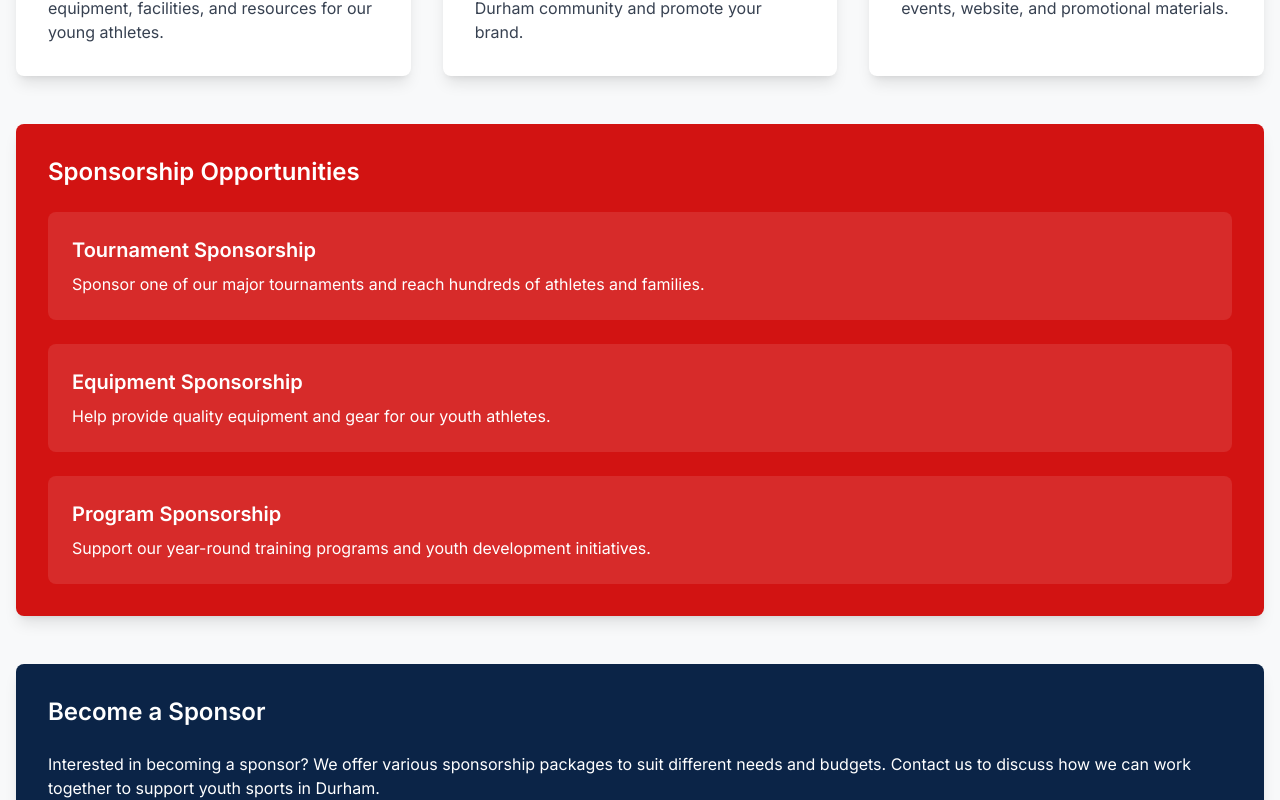
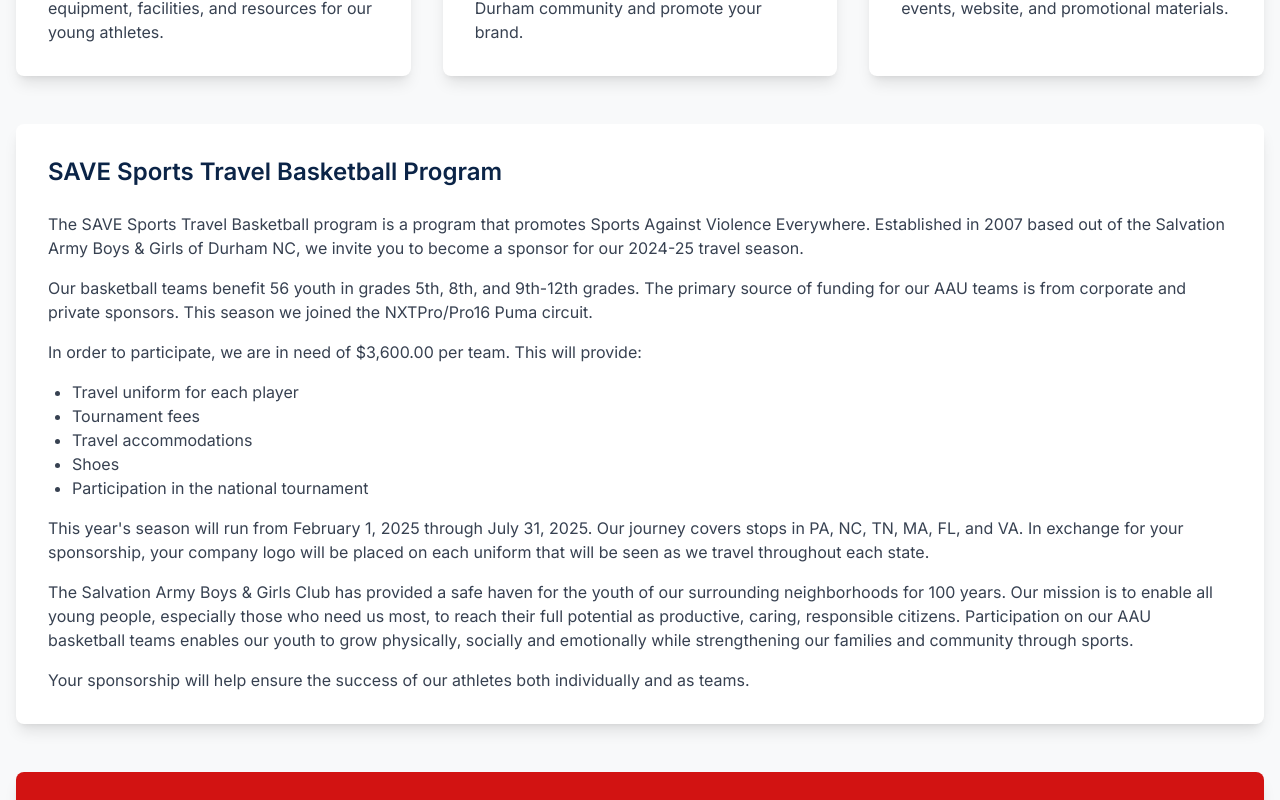
Before and after one commit to actonbp/sports-unlimited, a Next.js app: page /sponsorships in a window 1280 px wide. Shown: the part 520-1320 px from the top of the page. Built offline with nearby package versions, Linux system fonts and the light colour scheme.

Commit message:
Update SAVE Sports page hero image to slides_image-2.jpg

```diff
--- a/app/about/page.tsx
+++ b/app/about/page.tsx
@@ -6,16 +6,16 @@
 
 const teamMembers = [
   {
-    name: "Joshua",
+    name: "Dorsette",
     role: "Founder & CEO",
     image: "/images/joshua.jpg",
-    bio: "As the Founder and CEO of Sports Unlimited, Joshua's vision and leadership drive our mission to empower youth through sports. His background in community outreach and program development ensures that we create impactful and inclusive programs for all youth."
+    bio: "As the Founder and CEO of Sports Unlimited, Dorsette's vision and leadership drive our mission to empower youth through sports. His background in community outreach and program development ensures that we create impactful and inclusive programs for all youth."
   },
   {
     name: "Sebastian",
-    role: "Co-Founder",
+    role: "Director of Operations for Events",
     image: "/images/sebastian.jpg",
-    bio: "Sebastian, our Co-Founder, brings over 15 years of experience in youth sports management. With a Master's degree from Duke University, his expertise and passion for empowering young athletes significantly contribute to the strategic direction of Sports Unlimited."
+    bio: "Sebastian brings extensive experience in event operations and management. His expertise in organizing and executing sports events ensures smooth operations and exceptional experiences for all participants."
   }
 ]
 
--- a/app/page.tsx
+++ b/app/page.tsx
@@ -206,7 +206,7 @@
           <h2 className="text-2xl sm:text-3xl md:text-4xl font-bold text-center mb-6 sm:mb-8 md:mb-10 text-white">Why Choose Sports Unlimited?</h2>
           <div className="grid grid-cols-1 sm:grid-cols-2 md:grid-cols-3 gap-6">
             {[
-              { icon: Star, title: "Expert Coaching", description: "Learn from Durham's best coaches who are passionate about youth development" },
+              { icon: Star, title: "Expert Training", description: "Learn from Durham's best coaches who are passionate about youth development" },
               { icon: Users, title: "Team Building", description: "Develop lifelong friendships and essential teamwork skills" },
               { icon: Calendar, title: "Year-round Programs", description: "Stay active all year with our diverse range of sports programs" }
             ].map((item, index) => (
--- a/app/podcast/page.tsx
+++ b/app/podcast/page.tsx
@@ -93,8 +93,7 @@
           animate={{ opacity: 1, y: 0 }}
           transition={{ duration: 0.5, delay: 0.2 }}
         >
-          Tune in to our podcast for inspiring stories from the world of sports,
-          expert insights, and discussions on youth athletics in Durham and beyond.
+          Sports Unlimited's very own Podcast "Full Court Press" will be launching soon! We'll discuss the Durham hoops scene and beyond. We'll also be featuring guests from our community!
         </motion.p>
 
         <div className="grid grid-cols-1 md:grid-cols-2 gap-8 mb-12">
--- a/app/sponsorships/page.tsx
+++ b/app/sponsorships/page.tsx
@@ -73,6 +73,42 @@
         </div>
 
         <motion.section
+          className="bg-white p-8 rounded-lg shadow-lg mb-12"
+          initial={{ opacity: 0, y: 20 }}
+          animate={{ opacity: 1, y: 0 }}
+          transition={{ duration: 0.5, delay: 0.3 }}
+        >
+          <h2 className="text-2xl font-semibold mb-6 text-primary">SAVE Sports Travel Basketball Program</h2>
+          <div className="prose max-w-none text-gray-700">
+            <p className="mb-4">
+              The SAVE Sports Travel Basketball program is a program that promotes Sports Against Violence Everywhere. Established in 2007 based out of the Salvation Army Boys & Girls of Durham NC, we invite you to become a sponsor for our 2024-25 travel season.
+            </p>
+            <p className="mb-4">
+              Our basketball teams benefit 56 youth in grades 5th, 8th, and 9th-12th grades. The primary source of funding for our AAU teams is from corporate and private sponsors. This season we joined the NXTPro/Pro16 Puma circuit.
+            </p>
+            <p className="mb-4">
+              In order to participate, we are in need of $3,600.00 per team. This will provide:
+            </p>
+            <ul className="list-disc pl-6 mb-4">
+              <li>Travel uniform for each player</li>
+              <li>Tournament fees</li>
+              <li>Travel accommodations</li>
+              <li>Shoes</li>
+              <li>Participation in the national tournament</li>
+            </ul>
+            <p className="mb-4">
+              This year's season will run from February 1, 2025 through July 31, 2025. Our journey covers stops in PA, NC, TN, MA, FL, and VA. In exchange for your sponsorship, your company logo will be placed on each uniform that will be seen as we travel throughout each state.
+            </p>
+            <p className="mb-4">
+              The Salvation Army Boys & Girls Club has provided a safe haven for the youth of our surrounding neighborhoods for 100 years. Our mission is to enable all young people, especially those who need us most, to reach their full potential as productive, caring, responsible citizens. Participation on our AAU basketball teams enables our youth to grow physically, socially and emotionally while strengthening our families and community through sports.
+            </p>
+            <p>
+              Your sponsorship will help ensure the success of our athletes both individually and as teams.
+            </p>
+          </div>
+        </motion.section>
+
+        <motion.section
           className="bg-secondary text-white p-8 rounded-lg shadow-lg mb-12"
           initial={{ opacity: 0, y: 20 }}
           animate={{ opacity: 1, y: 0 }}
--- a/app/training/page.tsx
+++ b/app/training/page.tsx
@@ -93,6 +93,36 @@
             Contact Us
           </Link>
         </motion.section>
+
+        <motion.section
+          className="bg-white p-8 rounded-lg shadow-lg mb-12"
+          initial={{ opacity: 0, y: 20 }}
+          animate={{ opacity: 1, y: 0 }}
+          transition={{ duration: 0.5, delay: 0.3 }}
+        >
+          <h2 className="text-2xl font-semibold mb-6 text-primary">Training Sessions</h2>
+          <div className="space-y-6">
+            <div className="bg-primary/5 p-6 rounded-lg">
+              <h3 className="text-xl font-semibold mb-4 text-primary">Available Training Slots</h3>
+              <p className="text-gray-700 mb-4">Every Sunday:</p>
+              <ul className="list-disc pl-6 space-y-2 text-gray-700 mb-6">
+                <li>10:00 AM - 10:45 AM</li>
+                <li>11:00 AM - 11:45 AM</li>
+                <li>12:00 PM - 12:45 PM</li>
+              </ul>
+              <div className="bg-secondary/10 p-4 rounded-lg mb-6">
+                <p className="font-semibold text-secondary">Session Details:</p>
+                <ul className="mt-2 space-y-1 text-gray-700">
+                  <li>• Up to 6 spots available per session</li>
+                  <li>• $50 per session</li>
+                </ul>
+              </div>
+              <button className="bg-secondary text-white px-6 py-3 rounded-lg font-semibold hover:bg-opacity-90 transition-all duration-300 w-full sm:w-auto">
+                Book Your Session
+              </button>
+            </div>
+          </div>
+        </motion.section>
       </div>
     </div>
   )
--- a/components/NewsTicker.tsx
+++ b/components/NewsTicker.tsx
@@ -7,27 +7,15 @@
 const newsItems = [
   {
     icon: <Trophy className="text-yellow-500" size={20} />,
-    text: "Our team SAVE Sports has qualified for the Puma Circuit Elite Division! 🏆"
+    text: "SAVE Sports Elite will be playing in the Puma NXTPro Circuit this upcoming 2025 season! 🏆"
   },
   {
     icon: <Calendar className="text-blue-500" size={20} />,
-    text: "Spring Tournament registration opens February 1st - Early bird discounts available until Feb 15th!"
+    text: "SAVE Sports Travel Basketball tryouts begin January 18th!"
   },
   {
     icon: <Star className="text-purple-500" size={20} />,
-    text: "New Elite Training Program launching in March - Limited spots available for ages 13-18"
-  },
-  {
-    icon: <Users className="text-green-500" size={20} />,
-    text: "Coach Mike joins our staff from Duke University - Book your private sessions now!"
-  },
-  {
-    icon: <Award className="text-red-500" size={20} />,
-    text: "Congratulations to our U16 team for winning the Regional Championship! 🎉"
-  },
-  {
-    icon: <AlertCircle className="text-orange-500" size={20} />,
-    text: "Summer Camp registration is now open - Special discount for early registration!"
+    text: "Sports Unlimited's first tournament of the season is on February 8th"
   }
 ]
 
```
Also changed, not shown: app/save/page.tsx (+18 -16 lines), public/images/logos/save_logo copy.PNG (added).
